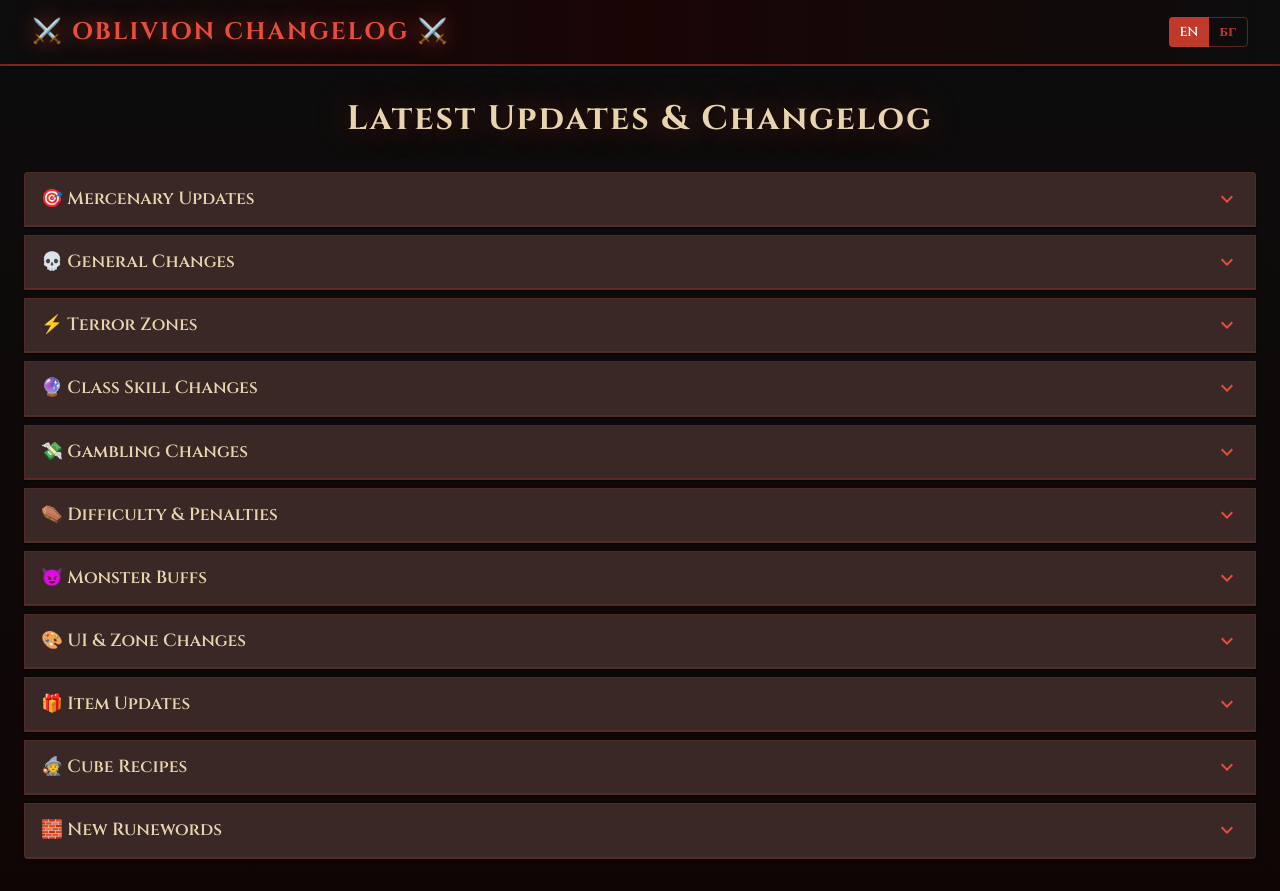
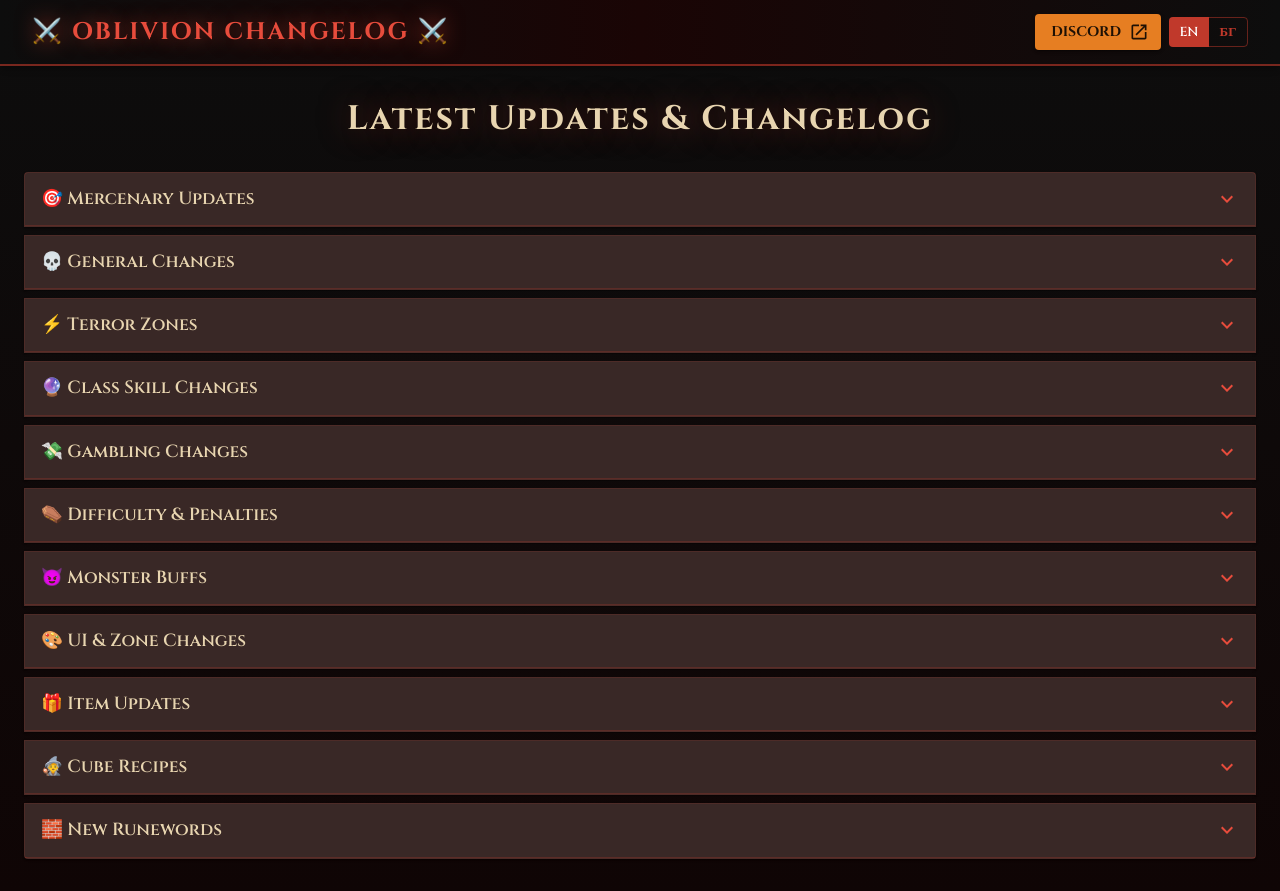
Before and after one commit to stoilkata/d2-changelog, a React (Vite) app: page / in a window 1280 px wide. Built offline with nearby package versions, Linux system fonts and the light colour scheme.

Commit message:
add discord

```diff
--- a/src/components/Navbar.tsx
+++ b/src/components/Navbar.tsx
@@ -4,6 +4,7 @@
 import ButtonGroup from "@mui/material/ButtonGroup";
 import Button from "@mui/material/Button";
 import Box from "@mui/material/Box";
+import LaunchIcon from "@mui/icons-material/Launch";
 import { useLang } from "../i18n/LanguageContext";
 import type { Lang } from "../i18n/translations";
 
@@ -35,6 +36,20 @@
         </Typography>
 
         <Box sx={{ display: "flex", alignItems: "center", gap: 1 }}>
+          <Button
+            href="https://discord.gg/UmmDTYB2rA"
+            target="_blank"
+            rel="noopener noreferrer"
+            variant="contained"
+            color="secondary"
+            endIcon={<LaunchIcon fontSize="small" />}
+            sx={{
+              fontFamily: '"Cinzel", serif',
+              fontWeight: 700,
+            }}
+          >
+            Discord
+          </Button>
           <ButtonGroup size="small" variant="outlined">
             {(["en", "bg"] as Lang[]).map((l) => (
               <Button
```
